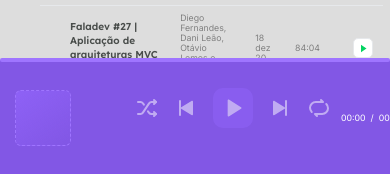
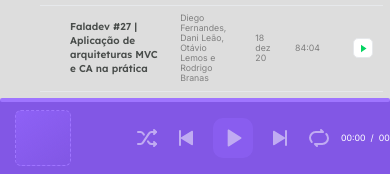
Before and after one commit to arimariojesus/front-bora-codar, a Next.js app: page / in a window 390 px wide. Shown: the part 668-842 px from the top of the page. Built offline with nearby package versions, Linux system fonts and the light colour scheme; data requests are answered from the project's data file; grey boxes are pictures that could not be loaded.

Commit message:
fix: remove margin when player is fixed to bottom

```diff
--- a/src/components/Player/styles.module.scss
+++ b/src/components/Player/styles.module.scss
@@ -55,6 +55,10 @@
     display: grid;
     grid-template-columns: 1fr 250px 1fr;
     grid-template-areas: 'details buttons progress';
+
+    & > * {
+      margin: unset;
+    }
 
     header {
       display: none;
```
